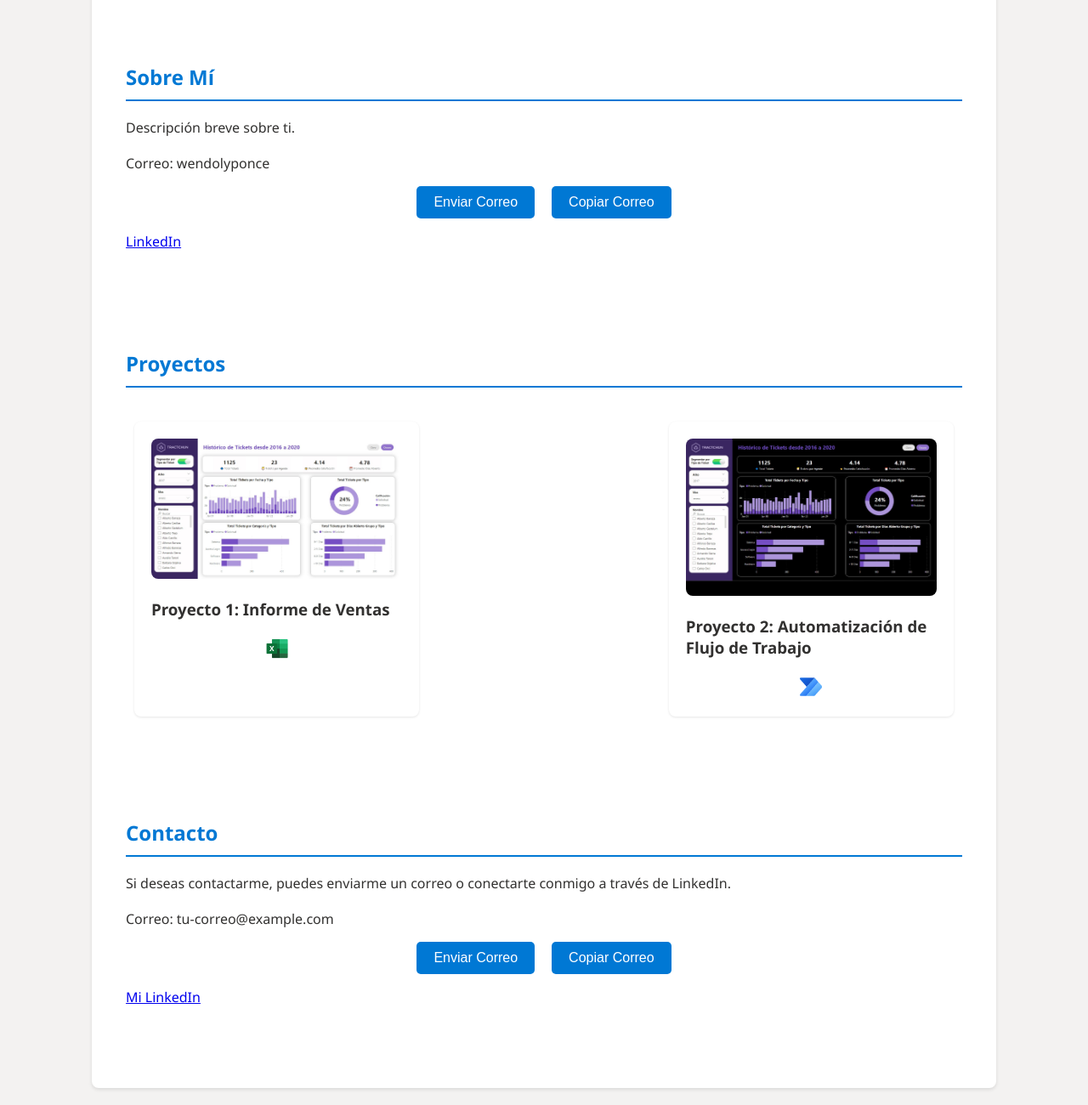
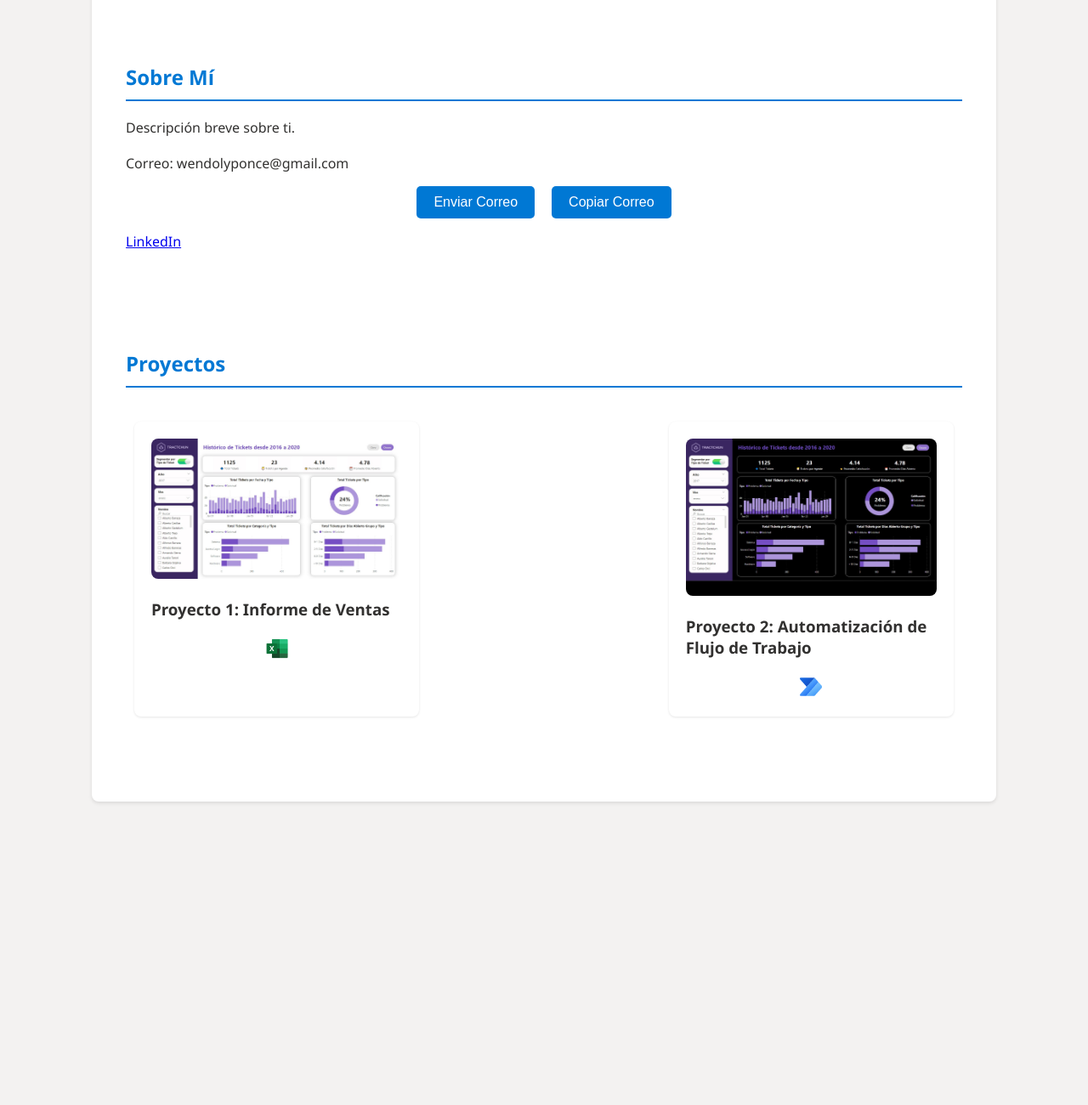
Before and after one commit to wendolyponce/wendoly.github.io, a plain HTML site: page index.html in a window 1280 px wide. Shown: the part 98-1398 px from the top of the page at 85% size. After the commit the page ends 1061 px from the top, so only its background shows below. Drawn offline with Linux system fonts and the light colour scheme.

Commit message:
Update index.html

```diff
--- a/index.html
+++ b/index.html
@@ -17,7 +17,7 @@
             <h2>Sobre Mí</h2>
             <p>Descripción breve sobre ti.</p>
             <div class="contact-info">
-                <p>Correo: <span id="email">wendolyponce</span></p>
+                <p>Correo: <span id="email">wendolyponce@gmail.com</span></p>
                 <div class="contact-buttons">
                     <button onclick="sendEmail()">Enviar Correo</button>
                     <button onclick="copyEmail()">Copiar Correo</button>
@@ -47,18 +47,6 @@
                 <!-- Agrega más proyectos aquí -->
             </div>
         </div>
-        <div id="contact" class="section">
-            <h2>Contacto</h2>
-            <p>Si deseas contactarme, puedes enviarme un correo o conectarte conmigo a través de LinkedIn.</p>
-            <div class="contact-info">
-                <p>Correo: <span id="email-contact">tu-correo@example.com</span></p>
-                <div class="contact-buttons">
-                    <button onclick="sendEmail()">Enviar Correo</button>
-                    <button onclick="copyEmail()">Copiar Correo</button>
-                </div>
-                <p><a href="https://linkedin.com/in/tu-perfil" target="_blank">Mi LinkedIn</a></p>
-            </div>
-        </div>
     </div>
     <script src="js/scripts.js"></script>
 </body>
```
